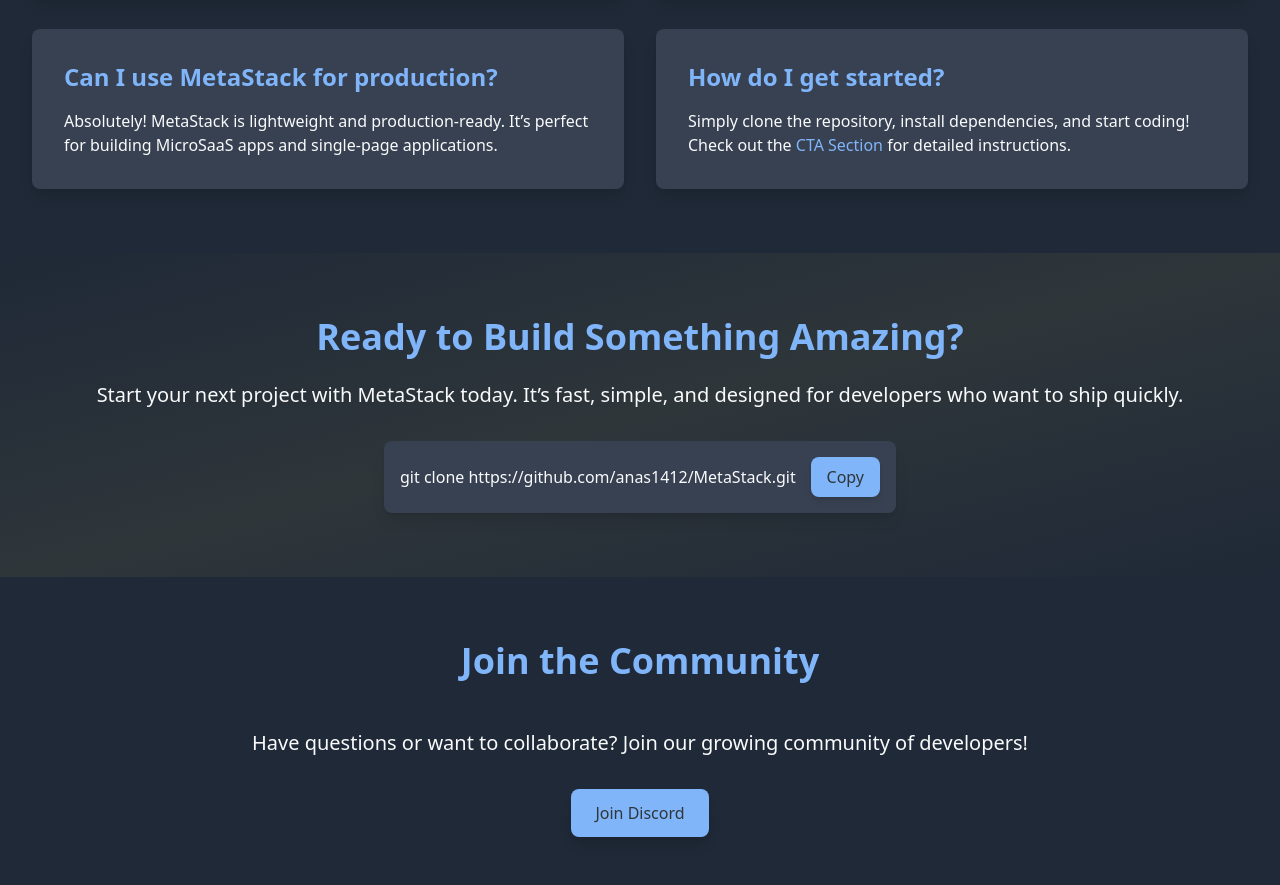
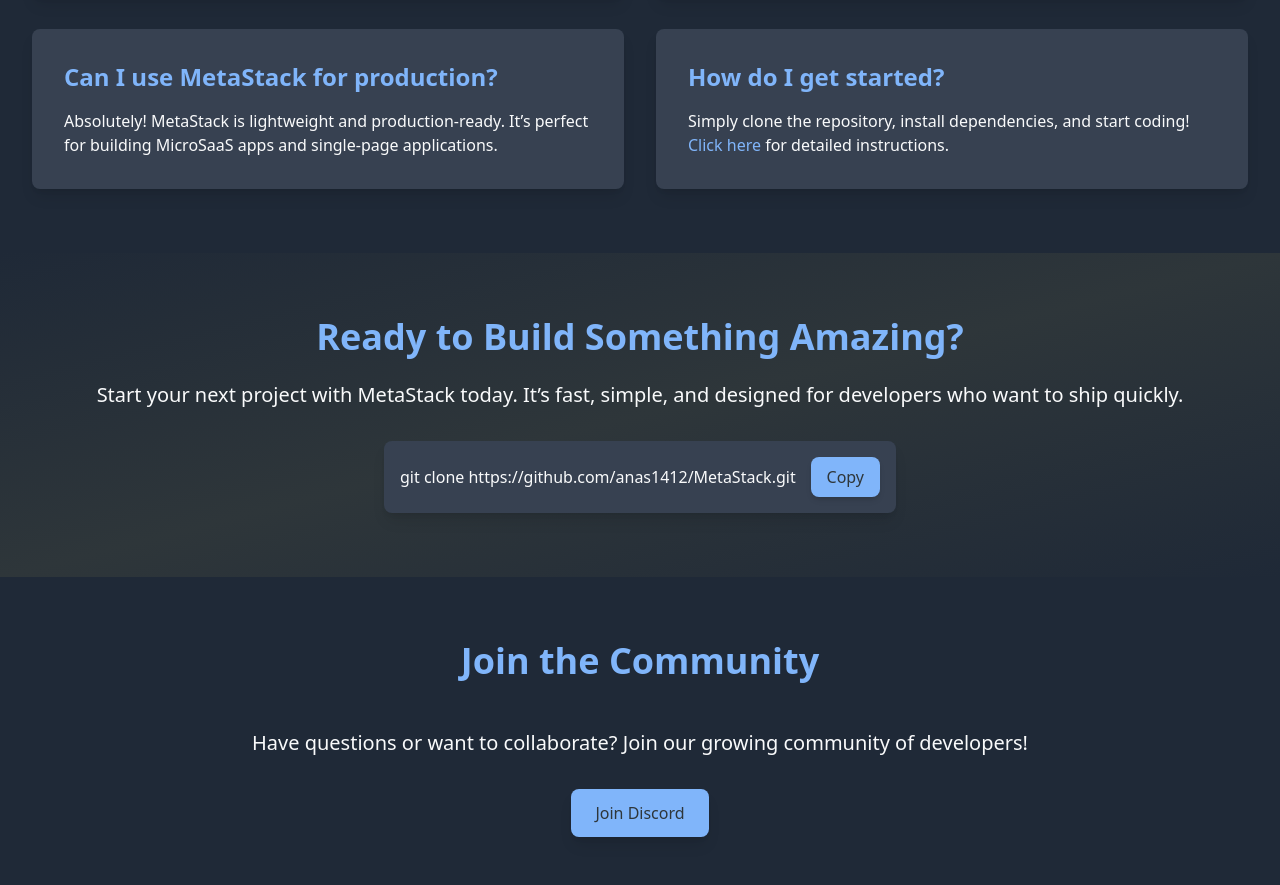
Before and after one commit to anas1412/MetaStack, a website: page index.html in a window 1280 px wide. Shown: the part 3027-3912 px from the top of the page. Drawn offline with nearby package versions, Linux system fonts and the light colour scheme.

```diff
--- a/index.html
+++ b/index.html
@@ -353,9 +353,9 @@
             </h3>
             <p class="text-text">
               Simply clone the repository, install dependencies, and start
-              coding! Check out the
+              coding!
               <a href="#cta-section" class="text-primary hover:underline"
-                >CTA Section</a
+                >Click here</a
               >
               for detailed instructions.
             </p>
```
